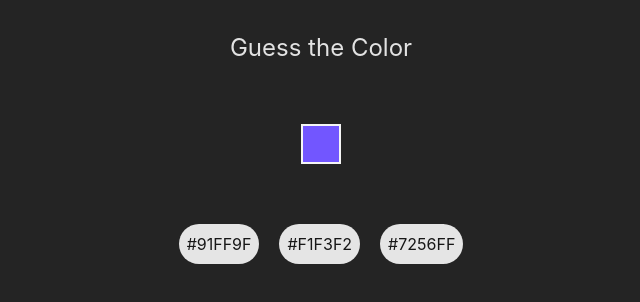
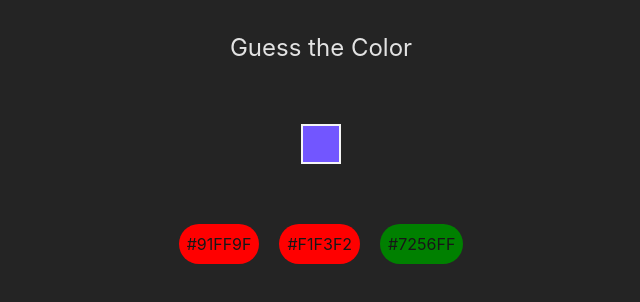
Before and after one commit to Szymon-Brodawka/react-guess-the-color, a React (Vite) app: page / in a window 1280 px wide. Shown: the top 302 px of the page, without its empty margins (319-959 px from the left). Built offline with nearby package versions, Linux system fonts and the light colour scheme.

Commit message:
Move all the contexts from contexts folder to Context.js file and fix imports to import the contexts properly

```diff
--- a/src/Contexts/RightColorContext.js
+++ b/src/Contexts.js
@@ -1,3 +1,4 @@
 import { createContext } from "react";
 
+export const ColorsContext = createContext("#444444");
 export const RightColorContext = createContext();
--- a/src/Contexts/ColorsContext.js
+++ /dev/null
@@ -1,3 +0,0 @@
-import { createContext } from "react";
-
-export const ColorsContext = createContext("#444444");
--- a/src/components/ColorAnswer.jsx
+++ b/src/components/ColorAnswer.jsx
@@ -1,13 +1,16 @@
 import { useContext } from "react";
-import { ColorsContext } from "../Contexts/ColorsContext";
+import { ColorsContext, RightColorContext } from "../Contexts.js";
 
 export default function ColorAnswer( { color }){
     const { updateHexColors } = useContext(ColorsContext);
+    const rightColor = useContext(RightColorContext);
 
     return(
         <div
             onClick={updateHexColors}
-            className="bg-neutral-200 text-neutral-900 cursor-pointer px-2 py-2 rounded-3xl hover:bg-neutral-900 hover:text-neutral-200">
+            className="bg-neutral-200 text-neutral-900 cursor-pointer px-2 py-2 rounded-3xl hover:bg-neutral-900 transition-colors duration-150 hover:text-neutral-200"
+            style={{ backgroundColor: color === rightColor ? "green" : "red" }}
+        >
             {color}
         </div>
     )
--- a/src/components/ColorBlock.jsx
+++ b/src/components/ColorBlock.jsx
@@ -1,5 +1,5 @@
-import { useContext } from "react"
-import { RightColorContext } from "../Contexts/RightColorContext"
+import { useContext } from "react";
+import { RightColorContext } from "../Contexts.js";
 
 export default function ColorBlock() {
     const backgroundColor = useContext(RightColorContext);
--- a/src/components/ColorsRow.jsx
+++ b/src/components/ColorsRow.jsx
@@ -1,6 +1,6 @@
-import { useContext } from "react"
-import ColorAnswer from "./ColorAnswer"
-import { ColorsContext } from "../Contexts/ColorsContext"
+import { useContext } from "react";
+import ColorAnswer from "./ColorAnswer";
+import { ColorsContext } from "../Contexts.js";
 
 export default function ColorsRow() {
     const { hexColors } = useContext(ColorsContext);
--- a/src/components/Container.jsx
+++ b/src/components/Container.jsx
@@ -1,8 +1,7 @@
 import ColorBlock from "./ColorBlock";
 import ColorsRow from "./ColorsRow";
-import { ColorsContext } from "../Contexts/ColorsContext";
-import { RightColorContext } from "../Contexts/RightColorContext";
 import { useState } from "react";
+import { ColorsContext, RightColorContext } from "../Contexts.js";
 
 function getRandomHexColor() {
     const NUMBER_OF_VALUES = 16;
```
